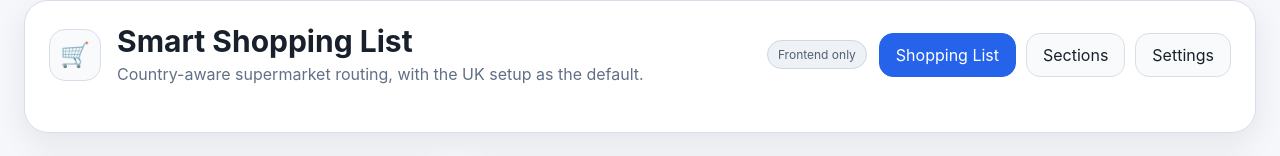
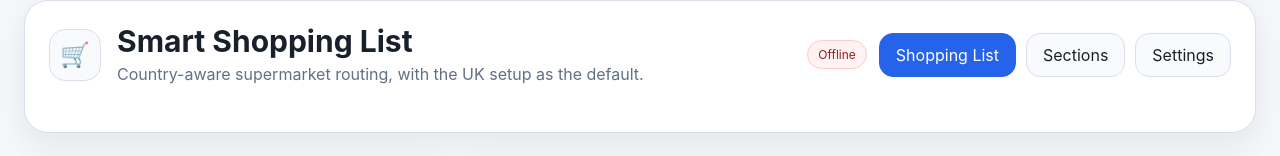
Before and after one commit to manix84/shopping-list, a React (Vite) app: page /#/edit in a window 1280 px wide. Shown: the top 156 px of the page. Built offline with nearby package versions, Linux system fonts and the light colour scheme; no server answers.

Commit message:
feat(AppHeader, Badge, i18n, styles): enhance connection badge visibility and animations, update backend status messages

```diff
--- a/src/components/AppHeader.tsx
+++ b/src/components/AppHeader.tsx
@@ -5,6 +5,9 @@ import { PageTabs } from './PageTabs';
 import { useI18n } from '../lib/i18n';
 import type { Messages } from '../lib/i18n';
 import type { BackendStatus, PageKey } from '../types';
+
+const ONLINE_BADGE_DURATION_MS = 6_000;
+const BADGE_FADE_DURATION_MS = 250;
 
 type AppHeaderProps = {
   page: PageKey;
@@ -15,19 +18,47 @@ type AppHeaderProps = {
 
 const backendBadge = (status: BackendStatus, messages: Messages) => {
   if (status.state === 'connected') return { tone: 'success' as const, label: messages.backendStatus.connected };
-  if (status.state === 'checking') return { tone: 'muted' as const, label: messages.backendStatus.checking };
+  if (status.state === 'checking') return undefined;
   if (status.state === 'error') return { tone: 'danger' as const, label: messages.backendStatus.issue };
-  return { tone: 'muted' as const, label: messages.backendStatus.frontendOnly };
+  return { tone: 'danger' as const, label: messages.backendStatus.frontendOnly };
 };
 
 export function AppHeader({ page, hasItems, backendStatus, onChangePage }: AppHeaderProps) {
   const { messages } = useI18n();
   const [mobileMenuOpen, setMobileMenuOpen] = useState(false);
+  const [connectionBadgeVisible, setConnectionBadgeVisible] = useState(false);
+  const [connectionBadgeLeaving, setConnectionBadgeLeaving] = useState(false);
   const badge = backendBadge(backendStatus, messages);
 
   useEffect(() => {
     setMobileMenuOpen(false);
   }, [page]);
+
+  useEffect(() => {
+    if (backendStatus.state === 'checking') {
+      setConnectionBadgeVisible(false);
+      setConnectionBadgeLeaving(false);
+      return;
+    }
+
+    setConnectionBadgeVisible(true);
+    setConnectionBadgeLeaving(false);
+
+    if (backendStatus.state !== 'connected') return;
+
+    const fadeTimer = window.setTimeout(() => {
+      setConnectionBadgeLeaving(true);
+    }, ONLINE_BADGE_DURATION_MS);
+    const removeTimer = window.setTimeout(() => {
+      setConnectionBadgeVisible(false);
+      setConnectionBadgeLeaving(false);
+    }, ONLINE_BADGE_DURATION_MS + BADGE_FADE_DURATION_MS);
+
+    return () => {
+      window.clearTimeout(fadeTimer);
+      window.clearTimeout(removeTimer);
+    };
+  }, [backendStatus.state]);
 
   const handleChangePage = (nextPage: PageKey) => {
     setMobileMenuOpen(false);
@@ -47,7 +78,14 @@ export function AppHeader({ page, hasItems, backendStatus, onChangePage }: AppHe
           </div>
 
           <div className="header-actions">
-            <Badge tone={badge.tone}>{badge.label}</Badge>
+            {badge && connectionBadgeVisible ? (
+              <Badge
+                tone={badge.tone}
+                className={`connection-badge ${connectionBadgeLeaving ? 'connection-badge-leaving' : ''}`}
+              >
+                {badge.label}
+              </Badge>
+            ) : null}
             <PageTabs page={page} hasItems={hasItems} onChange={handleChangePage} />
 
             <div className="mobile-menu-shell">
--- a/src/components/Badge.tsx
+++ b/src/components/Badge.tsx
@@ -1,10 +1,11 @@
 import type { PropsWithChildren } from 'react';
 
 type BadgeProps = PropsWithChildren<{
+  className?: string;
   tone?: 'default' | 'success' | 'danger' | 'muted';
 }>;
 
-export function Badge({ children, tone = 'default' }: BadgeProps) {
-  const className = tone === 'default' ? 'badge' : `badge badge-${tone}`;
-  return <span className={className}>{children}</span>;
+export function Badge({ children, className, tone = 'default' }: BadgeProps) {
+  const toneClassName = tone === 'default' ? 'badge' : `badge badge-${tone}`;
+  return <span className={className ? `${toneClassName} ${className}` : toneClassName}>{children}</span>;
 }
--- a/src/lib/i18n.ts
+++ b/src/lib/i18n.ts
@@ -290,10 +290,10 @@ const en: Messages = {
     openNavigation: 'Open navigation menu',
   },
   backendStatus: {
-    connected: 'Backend connected',
-    checking: 'Backend checking',
-    issue: 'Backend issue',
-    frontendOnly: 'Frontend only',
+    connected: 'Online',
+    checking: 'Checking',
+    issue: 'Offline',
+    frontendOnly: 'Offline',
   },
   sharing: {
     connectBackendFirst: 'Connect the backend before creating a shared link.',
@@ -443,10 +443,10 @@ const es: Messages = {
     openNavigation: 'Abrir menú de navegación',
   },
   backendStatus: {
-    connected: 'Backend conectado',
-    checking: 'Comprobando backend',
-    issue: 'Problema con el backend',
-    frontendOnly: 'Solo frontend',
+    connected: 'En línea',
+    checking: 'Comprobando',
+    issue: 'Sin conexión',
+    frontendOnly: 'Sin conexión',
   },
   sharing: {
     connectBackendFirst: 'Conecta el backend antes de crear un enlace compartido.',
--- a/src/styles/main.scss
+++ b/src/styles/main.scss
@@ -500,6 +500,42 @@ select {
   }
 }
 
+.connection-badge {
+  animation: connection-badge-fade-in 0.25s ease-out both;
+  will-change: opacity;
+}
+
+.connection-badge-leaving {
+  animation: connection-badge-fade-out 0.25s ease-in both;
+}
+
+@keyframes connection-badge-fade-in {
+  from {
+    opacity: 0;
+  }
+
+  to {
+    opacity: 1;
+  }
+}
+
+@keyframes connection-badge-fade-out {
+  from {
+    opacity: 1;
+  }
+
+  to {
+    opacity: 0;
+  }
+}
+
+@media (prefers-reduced-motion: reduce) {
+  .connection-badge,
+  .connection-badge-leaving {
+    animation-duration: 0.01ms;
+  }
+}
+
 .section-card {
   padding: 20px;
   position: relative;
```
